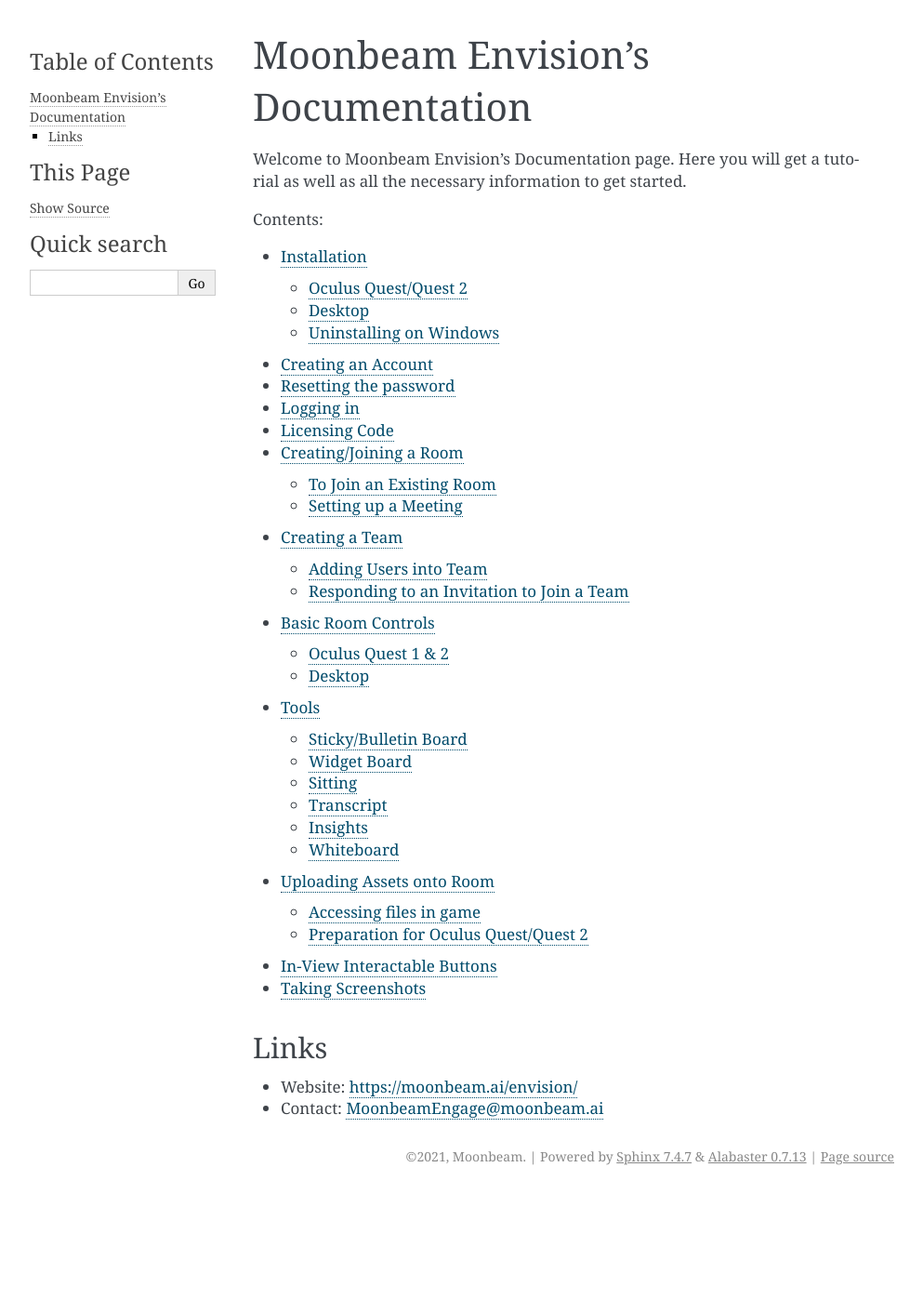
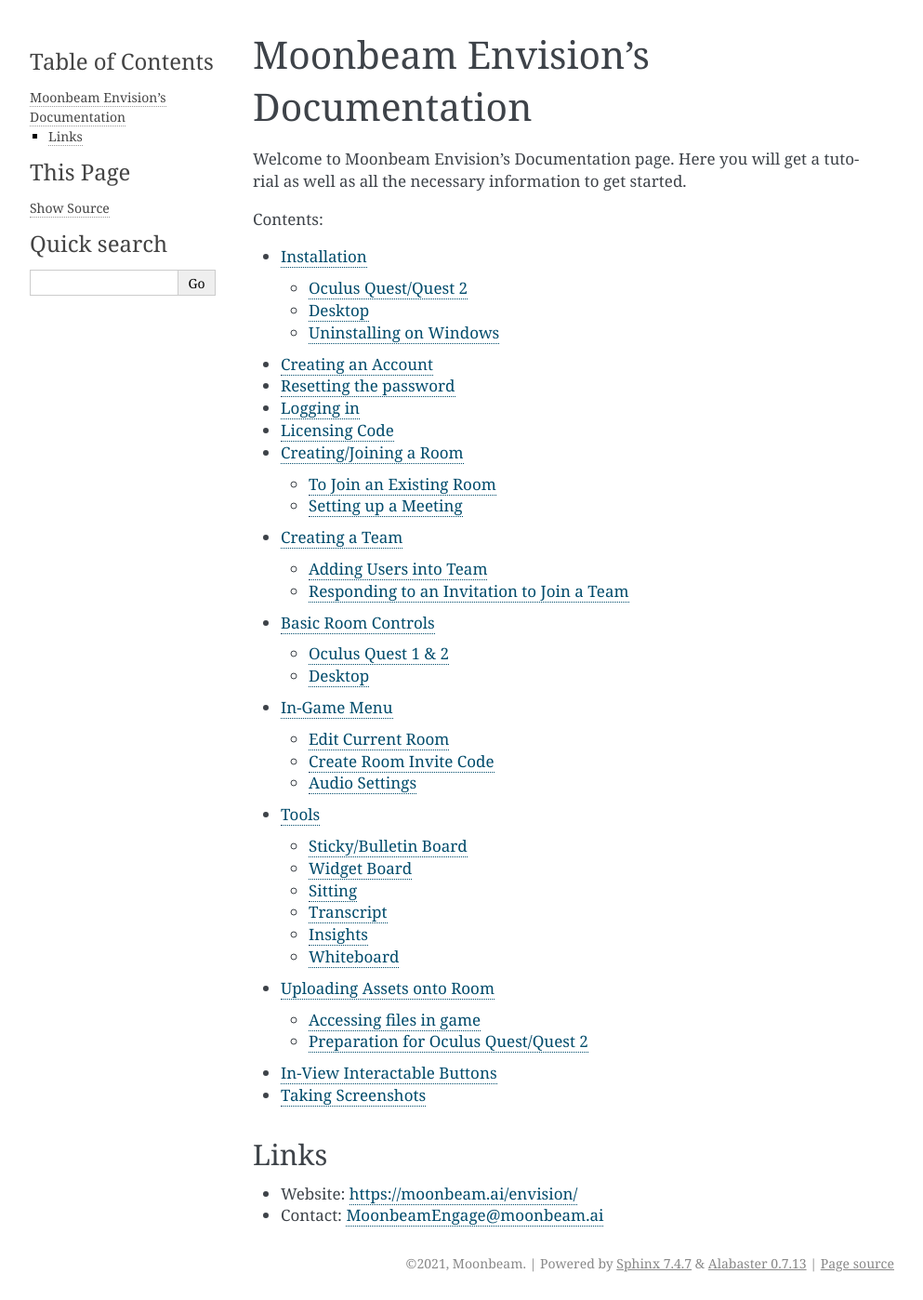
Before and after one commit to Moonbeam-Inc/Moonbeam-UserGuide, a Sphinx documentation site: the page built from docs/index.rst, in a window 1280 px wide. Shown: the whole page at 93% size, without its empty margins (148-1141 px from the left). Built offline with Sphinx 7.4.7, drawn with Linux system fonts in a browser that asks for light colours; before the commit the page ends 1283 px from its top, so only the background shows below that.

Commit message:
Add new page: in game menu

```diff
--- a/docs/index.rst
+++ b/docs/index.rst
@@ -21,6 +21,7 @@
    _pages/creating-joining-room
    _pages/creating-a-team
    _pages/basic-room-controls
+   _pages/in-game-menu
    _pages/tools
    _pages/uploading-assets
    _pages/in-view-interactable-buttons
```
